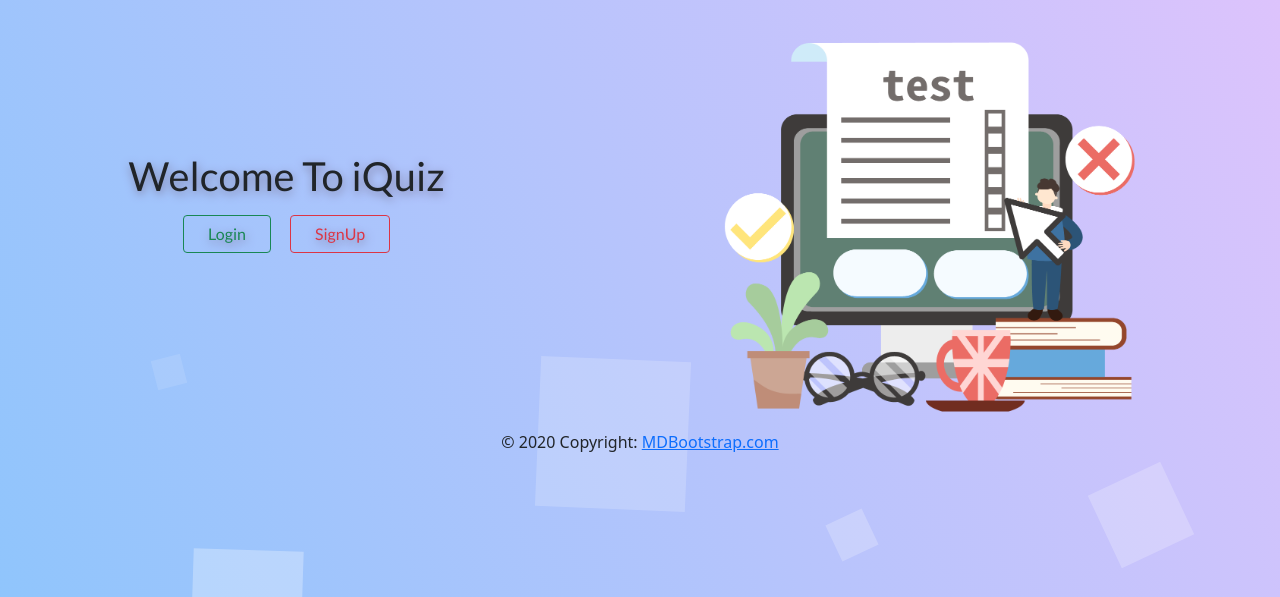
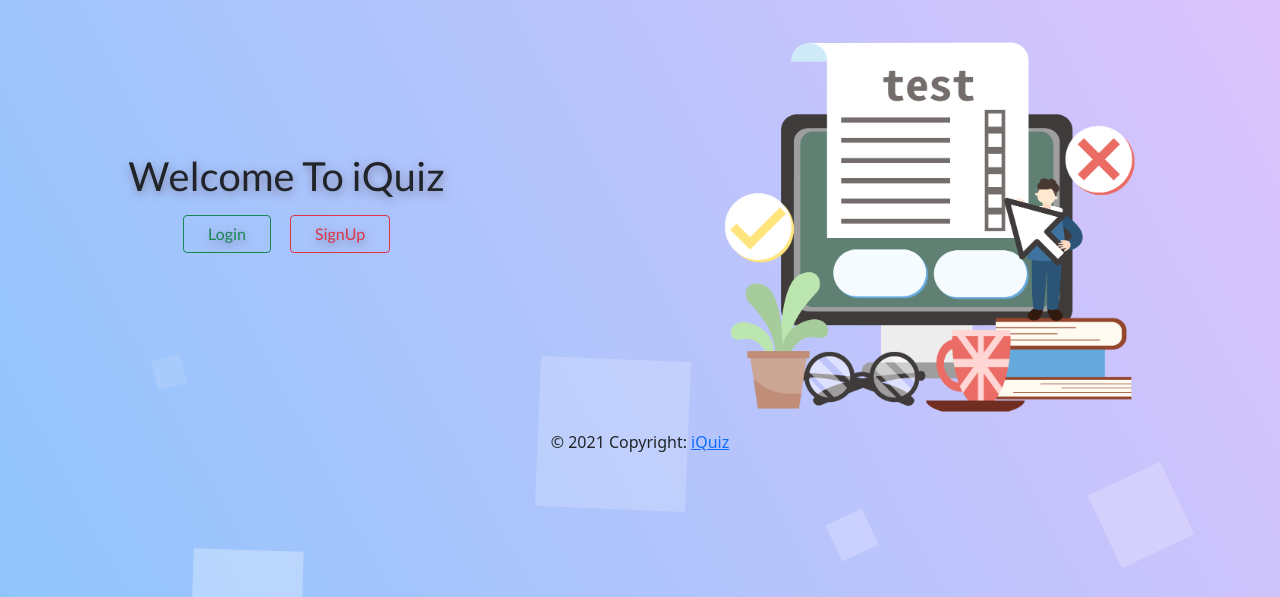
Before and after one commit to Denis-Shingala/online_quiz, a PHP site: page / in a window 1280 px wide. Shown: the part 137-734 px from the top of the page. Run offline with PHP 8.4, Linux system fonts and the light colour scheme.

Commit message:
Update index.php

```diff
--- a/index.php
+++ b/index.php
@@ -71,8 +71,8 @@
 
 <footer class="page-footer font-small dark">
 
-  <div class="footer-copyright text-center py-3">© 2020 Copyright:
-    <a href="https://mdbootstrap.com/"> MDBootstrap.com</a>
+  <div class="footer-copyright text-center py-3">© 2021 Copyright:
+    <a href="https://iquiztest.herokuapp.com/">iQuiz</a>
   </div>
 </footer>
 </body>
```
